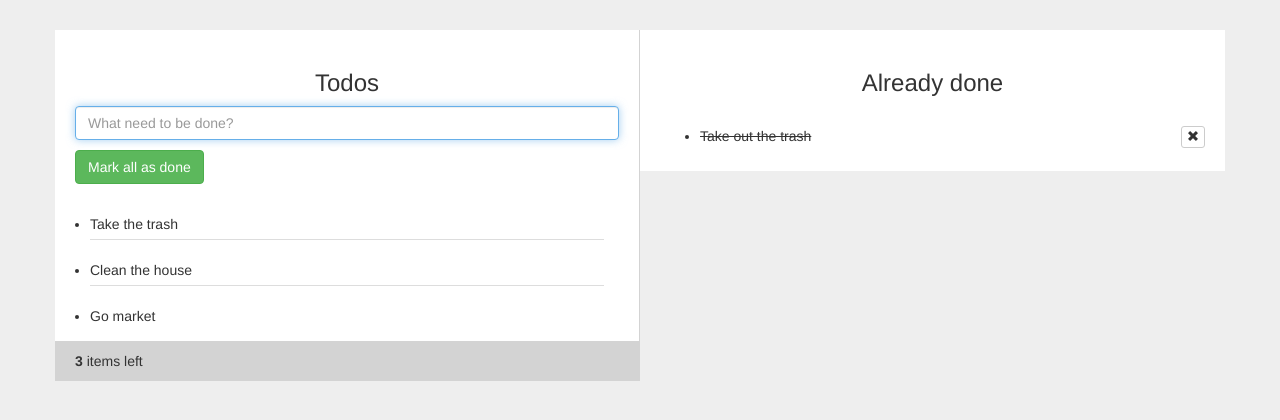
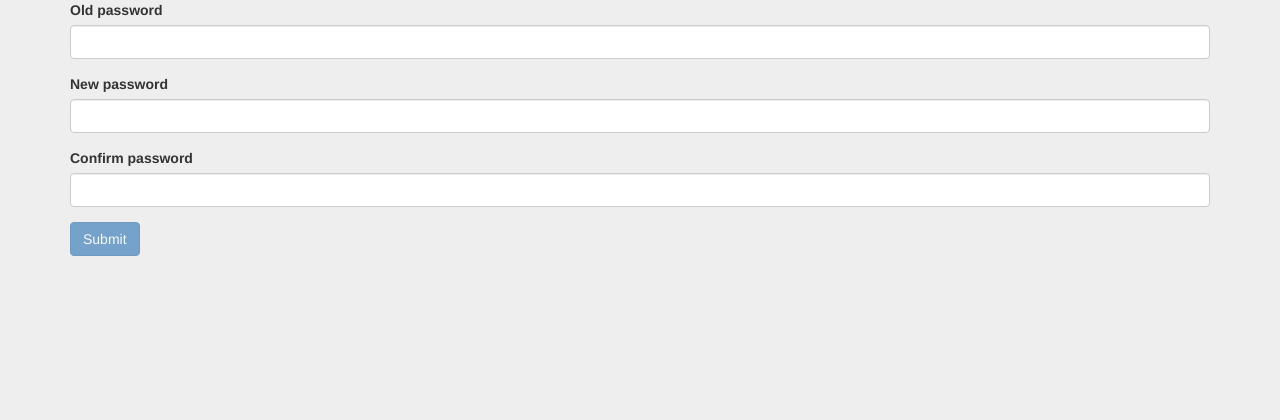
Before and after one commit to minhthuan274/TuduApp, an Angular app: page / in a window 1280 px wide. Shown: the top 420 px of the page. Built offline with nearby package versions, Linux system fonts and the light colour scheme.

Commit message:
done built form with validations

```diff
--- a/src/app/app.component.html
+++ b/src/app/app.component.html
@@ -1 +1 @@
-<app-todo></app-todo>
+<app-password-reset></app-password-reset>
--- /dev/null
+++ b/src/app/password-reset/password-reset.component.html
@@ -0,0 +1,69 @@
+<form [formGroup]="form" (ngSubmit)="onSubmit()" class="container">
+  <div class="form-group">
+    <label for="oldPassword">Old password</label>
+    <input
+      id="oldPassword"
+      type="text"
+      class="form-control"
+      formControlName="oldPassword"
+      >
+    <div *ngIf="form.get('oldPassword').touched ">
+      <div
+        *ngIf="form.get('oldPassword').hasError('required')"
+        class="alert alert-danger">oldPassword is required.</div>
+      <div
+        *ngIf="form.get('oldPassword').hasError('cannotContainSpace')"
+        class="alert alert-danger">oldPassword cannot contain space.</div>
+      <div
+        *ngIf="form.get('oldPassword').hasError('invalidOldPassword')"
+        class="alert alert-danger">old password not match</div>
+    </div>
+  </div>
+
+  <div class="form-group">
+    <label for="newPassword">New password</label>
+    <input
+      id="newPassword"
+      type="text"
+      class="form-control"
+      formControlName="newPassword"
+      >
+    <div *ngIf="form.get('newPassword').touched">
+      <div
+        *ngIf="form.get('newPassword').hasError('required')"
+        class="alert alert-danger">newPassword is required.</div>
+      <div
+        *ngIf="form.get('newPassword').hasError('cannotContainSpace')"
+        class="alert alert-danger">newPassword cannot contain space.</div>
+      <div
+        *ngIf="form.get('newPassword').hasError('minlength')"
+        class="alert alert-danger">
+          New password should be minimum 4 characters</div>
+    </div>
+  </div>
+
+  <div class="form-group">
+    <label for="confirmPassword">Confirm password</label>
+    <input
+      id="confirmPassword"
+      type="text"
+      class="form-control"
+      formControlName="confirmPassword"
+      >
+    <div *ngIf="form.get('confirmPassword').touched">
+      <div
+        *ngIf="form.get('confirmPassword').hasError('required')"
+        class="alert alert-danger">confirmPassword is required.</div>
+      <div
+        *ngIf="form.get('confirmPassword').hasError('cannotContainSpace')"
+        class="alert alert-danger">confirmPassword cannot contain space.</div>
+      <div
+        *ngIf="form.errors && form.hasError('shouldBeMatched')"
+        class="alert alert-danger">
+        Passwords don't match.
+      </div>
+    </div>
+  </div>
+
+  <button class="btn btn-primary" [disabled]="form.invalid">Submit</button>
+</form>
--- /dev/null
+++ b/src/app/password-reset/password-reset.component.ts
@@ -0,0 +1,54 @@
+import { Component, OnInit } from '@angular/core';
+import { FormControl, FormGroup, Validators, FormBuilder } from '@angular/forms';
+import { UsernameValidators } from '../usernameValidators';
+import { ResetPasswordValidators } from '../resetpasswordValidators';
+
+@Component({
+  selector: 'app-password-reset',
+  templateUrl: './password-reset.component.html',
+  styleUrls: ['./password-reset.component.css']
+})
+export class PasswordResetComponent implements OnInit {
+
+  form: FormGroup;
+
+  constructor(fb: FormBuilder) {
+    this.form = fb.group({
+      oldPassword: ['',
+        Validators.compose([
+          Validators.required,
+        ])
+      ],
+
+      newPassword: ['',
+        Validators.compose([
+          Validators.required,
+          Validators.minLength(4),
+          UsernameValidators.cannotContainSpace
+        ])
+      ],
+
+      confirmPassword: ['',
+        Validators.compose([
+          Validators.required,
+          UsernameValidators.cannotContainSpace
+        ])
+      ]
+    }, { validator: ResetPasswordValidators.shouldBeMatched});
+   }
+
+  ngOnInit() {
+  }
+
+  onSubmit() {
+    var oldPassword = this.form.controls['oldPassword'];
+    if (oldPassword.value != "1234"){
+      oldPassword.setErrors({
+        invalidOldPassword: true
+      });
+    }
+    if (this.form.valid)
+      alert("HEHE");
+  }
+
+}
--- /dev/null
+++ b/src/app/resetpasswordValidators.ts
@@ -0,0 +1,12 @@
+import { FormGroup, FormControl } from '@angular/forms';
+
+export class ResetPasswordValidators {
+    static shouldBeMatched(group: FormGroup) {
+        var newPassword = group.controls['newPassword'];
+        var confirmPassword = group.controls['confirmPassword'];
+        console.log(newPassword);
+        if (newPassword.value == confirmPassword.value)
+            return null;
+        return { shouldBeMatched: true };
+    }
+}
--- /dev/null
+++ b/src/app/test-form/test-form.component.html
@@ -0,0 +1,3 @@
+<p>
+  test-form works!
+</p>
--- /dev/null
+++ b/src/app/test-form/test-form.component.ts
@@ -0,0 +1,58 @@
+import { Component, OnInit } from '@angular/core';
+import { FormControl, FormGroup, Validators } from '@angular/forms';
+import { User } from './signup.interface';
+
+@Component({
+  selector: 'app-test-form',
+  template: `
+    <form novalidate (ngSubmit)="onSubmit(user)" [formGroup]="user">
+      <label>
+        <span>Full name</span>
+        <input type="text" placeholder="Your full name" formControlName="name">
+      </label>
+      <div class="error" *ngIf="user.get('name').hasError('required') && user.get('name').touched">
+        Name is required
+      </div>
+      <div class="error" *ngIf="user.get('name').hasError('minlength') && user.get('name').touched">
+        Minimum of 2 characters
+      </div>
+      <div formGroupName="account">
+        <label>
+          <span>Email address</span>
+          <input type="email" placeholder="Your email address" formControlName="email">
+        </label>
+        <div
+          class="error"
+          *ngIf="user.get('account').get('email').hasError('required') && user.get('account').get('email').touched">
+          Email is required
+        </div>
+        <label>
+          <span>Confirm address</span>
+          <input type="email" placeholder="Confirm your email address" formControlName="confirm">
+        </label>
+        <div
+          class="error"
+          *ngIf="user.get('account').get('confirm').hasError('required') && user.get('account').get('confirm').touched">
+          Confirming email is required
+        </div>
+      </div>
+      <button type="submit" [disabled]="user.invalid">Sign up</button>
+    </form>
+  `
+})
+export class TestFormComponent implements OnInit {
+  user: FormGroup;
+  constructor() {}
+  ngOnInit() {
+    this.user = new FormGroup({
+      name: new FormControl('', [Validators.required, Validators.minLength(2)]),
+      account: new FormGroup({
+        email: new FormControl('', Validators.required),
+        confirm: new FormControl('', Validators.required)
+      })
+    });
+  }
+  onSubmit({ value, valid }: { value: User, valid: boolean }) {
+    console.log(value, valid);
+  }
+}
--- /dev/null
+++ b/src/app/usernameValidators.ts
@@ -0,0 +1,21 @@
+import { FormControl } from '@angular/forms';
+
+export class UsernameValidators {
+
+  static shouldBeUnique(fControl: FormControl){
+    return new Promise((resolve, reject) => {
+      setTimeout(() => {
+        if (fControl.value == "thuan")
+          return resolve({ shouldBeUnique: true });
+        else
+          return resolve(null);
+      }, 3000)
+    })
+  }
+
+  static cannotContainSpace(fControl: FormControl){
+    if (fControl.value.indexOf(' ') >= 0)
+      return { cannotContainSpace: true };
+    return null;
+  }
+}
```
Also changed, not shown: src/app/app.module.ts (+8 -3 lines), src/app/test-form/signup.interface.ts (added, +7 -0 lines), src/app/password-reset/password-reset.component.css (added), src/app/test-form/test-form.component.css (added), 2 other files (tests, documents, lock files or other folders).
